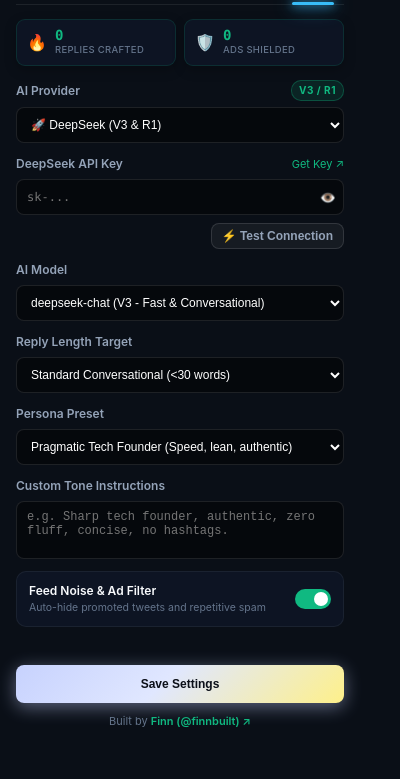
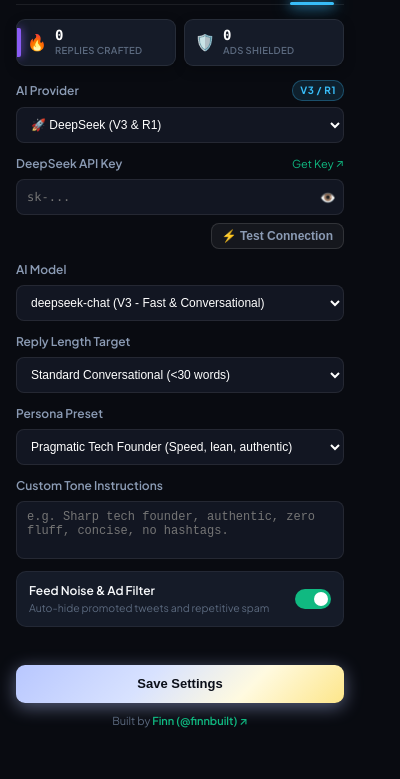
Before and after one commit to finnbuilt/pulsex, a browser extension: page extension/popup/popup.html in a window 400 px wide. Shown: the part 65-844 px from the top of the page. Drawn offline with Linux system fonts and the light colour scheme.

Commit message:
feat: apply exact cyber colors, typography, and card aesthetics from reference image

```diff
--- /dev/null
+++ b/docs/superpowers/plans/2026-10-19-cyber-palette-and-font-alignment.md
@@ -0,0 +1,125 @@
+# Exact Cyber Color & Font Alignment Implementation Plan
+
+> **For agentic workers:** REQUIRED SUB-SKILL: Use superpowers:subagent-driven-development (recommended) or superpowers:executing-plans to implement this plan task-by-task. Steps use checkbox (`- [ ]`) syntax for tracking.
+
+**Goal:** Transform the PulseX Chrome extension and landing page to use the exact colors, typography (`Plus Jakarta Sans` & `JetBrains Mono`), and futuristic cyber card components from the reference image (`Dappback` showcase).
+
+**Architecture:**
+1. Import and apply modern geometric typography (`Plus Jakarta Sans` for UI, `JetBrains Mono` for code/numbers).
+2. Unify the cyber color system: Deep matte obsidian navy (`#090b11`, `#0f131d`), beveled container surfaces (`#151b28`, `#121622`), electric cyan glow notches (`#38bdf8`), glowing violet vertical accent lines (`#8b5cf6`), and the signature pastel iridescent gradient (`linear-gradient(135deg, #b8c7ff 0%, #d8e2ff 40%, #fffae0 70%, #fde68a 100%)`).
+3. Apply this coherent design system across the Landing Page (`docs/index.html`), Extension Popup (`extension/popup/`), and In-Timeline Shadow DOM (`extension/content/shadow-templates.js`).
+
+**Tech Stack:** HTML5, CSS3 Custom Properties, Vanilla JavaScript (Chrome MV3), Node.js Test Runner.
+
+## Global Constraints
+
+- Manifest V3 compliance with zero external runtime scripts in content scripts.
+- Shadow DOM isolation preserved for all injected Twitter in-timeline components.
+- Zero breaking changes to existing multi-provider BYOK logic.
+- All 55 automated unit tests must continue to pass cleanly (`npm test`).
+
+---
+
+### Task 1: Unify Typography & Color Tokens in Landing Page (`docs/index.html`)
+
+**Files:**
+- Modify: `docs/index.html`
+
+**Interfaces:**
+- Consumes: Google Fonts (`Plus Jakarta Sans` weights 400, 500, 600, 700, 800, 900; `JetBrains Mono` weights 400, 600, 700).
+- Produces: Updated CSS root variables (`--bg-base: #080b12`, `--bg-surface: #0f131d`, `--bg-card: #151b28`, `--cyan-neon: #38bdf8`, `--violet-neon: #8b5cf6`, `--iridescent-activate: linear-gradient(...)`).
+
+- [x] **Step 1: Add Google Font link tag in `<head>`**
+  Add `https://fonts.googleapis.com/css2?family=Plus+Jakarta+Sans:wght@400;500;600;700;800;900&family=JetBrains+Mono:wght@400;600;700&display=swap` to `docs/index.html`.
+
+- [x] **Step 2: Update CSS `:root` variables and typography rules**
+  Set `font-family: 'Plus Jakarta Sans', -apple-system, sans-serif;` on `body` and update color tokens to match the reference image.
+
+- [x] **Step 3: Update Cyber Showcase modal styling**
+  Ensure the central modal, target profile card, electric cyan notch, violet left bar, floating social capsule, and iridescent button have exact pixel dimensions, glows, and colors from the reference image.
+
+- [x] **Step 4: Verify visually and validate links**
+  Ensure the page renders cleanly and interactive angle switching and email download flows work.
+
+---
+
+### Task 2: Align Extension Popup Styling (`extension/popup/`)
+
+**Files:**
+- Modify: `extension/popup/popup.html`
+- Modify: `extension/popup/popup.css`
+
+**Interfaces:**
+- Consumes: `Plus Jakarta Sans` font, cyber color tokens.
+- Produces: Popup styled with exact reference card borders, cyan glow tab, violet accent strips, and iridescent Save button.
+
+- [x] **Step 1: Add Google Font link to `extension/popup/popup.html`**
+  Add font preconnect and stylesheet link for `Plus Jakarta Sans` in `popup.html`.
+
+- [x] **Step 2: Update `extension/popup/popup.css` root variables & card rules**
+  Update `--bg-base` to `#0d121c`, `--bg-card` to `#151b28`, header notch to `#38bdf8` glow, and `.px-btn-primary` to the iridescent gradient button.
+
+- [x] **Step 3: Add left-edge violet accent bar to main settings container or stat cards**
+  Add the vertical accent line (`#8b5cf6`) to `.px-stat-card` or the active form card.
+
+---
+
+### Task 3: Align In-Timeline & Copilot Shadow DOM Styles (`extension/content/shadow-templates.js`)
+
+**Files:**
+- Modify: `extension/content/shadow-templates.js`
+- Test: `tests/templates.test.js`
+
+**Interfaces:**
+- Consumes: `getShadowStyles()` in `shadow-templates.js`.
+- Produces: Shadow DOM CSS containing the reference cyber colors (deep obsidian navy, electric cyan, violet accent, iridescent insert button).
+
+- [x] **Step 1: Update `getShadowStyles()` color tokens**
+  Update `getShadowStyles()` CSS variables:
+  `--px-bg: #0d121c`, `--px-surface: #151b28`, `--px-border: rgba(255, 255, 255, 0.08)`, `--px-cyan: #38bdf8`, `--px-violet: #8b5cf6`.
+
+- [x] **Step 2: Style the Insert/Action button with the iridescent gradient**
+  Update `.px-insert-btn` in `shadow-templates.js` to use the pastel iridescent gradient with bold dark text.
+
+- [x] **Step 3: Run automated tests to verify template tests pass**
+  Run: `npm test`
+  Expected: PASS (all 55 tests passing).
+
+---
+
+### Task 4: Re-Package Extension & Update Release Artifacts
+
+**Files:**
+- Modify: `pulsex-cws.zip`
+- Modify: `docs/pulsex-cws.zip`
+- Modify: `context/progress-tracker.md`
+
+- [x] **Step 1: Execute package script**
+  Run: `npm run package:cws`
+  Expected: Generated `pulsex-cws.zip`.
+
+- [x] **Step 2: Copy to `docs/pulsex-cws.zip`**
+  Ensure the static site has the updated archive.
+
+- [x] **Step 3: Update `context/progress-tracker.md`**
+  Record Unit 24 with the exact cyber color and font alignment.
+
+- [x] **Step 4: Run test suite**
+  Run: `npm test`
+  Expected: 55/55 tests passing.
+
+---
+
+### Task 5: Commit & Push to GitHub
+
+**Files:**
+- Git repository `main` branch.
+
+- [ ] **Step 1: Stage and commit changes**
+  `git commit -m "feat: apply exact cyber colors, typography, and card aesthetics from reference image"`
+
+- [ ] **Step 2: Push to GitHub remote**
+  Push to `https://github.com/finnbuilt/pulsex.git` as `finnbuilt`.
+
+- [ ] **Step 3: Verify live deployment & contributors API**
+  Confirm GitHub Pages HTTP 200 and contributor count = 1.
--- a/extension/popup/popup.css
+++ b/extension/popup/popup.css
@@ -1,16 +1,25 @@
 /* Obsidian Emerald Cyber Glass Popup Styling */
 
 :root {
-  --bg-base: #0a0f17;
-  --bg-card: rgba(15, 23, 42, 0.7);
-  --border-color: rgba(16, 185, 129, 0.22);
-  --border-focus: #10b981;
+  --bg-base: #090b11;
+  --bg-surface: #0f131d;
+  --bg-card: #151b28;
+  --bg-card-beveled: #121622;
+  --border-color: rgba(255, 255, 255, 0.08);
+  --border-focus: #38bdf8;
+  --border-cyber: rgba(56, 189, 248, 0.25);
+  --cyan-neon: #38bdf8;
+  --cyan-glow: rgba(56, 189, 248, 0.4);
+  --violet-neon: #8b5cf6;
+  --violet-glow: rgba(139, 92, 246, 0.4);
   --emerald-primary: #10b981;
   --emerald-glow: rgba(16, 185, 129, 0.35);
-  --cyan-accent: #06b6d4;
   --text-primary: #f8fafc;
-  --text-secondary: #94a3b8;
-  --text-muted: #64748b;
+  --text-secondary: #8b9bb4;
+  --text-muted: #5b697e;
+  --font-sans: 'Plus Jakarta Sans', -apple-system, BlinkMacSystemFont, "Segoe UI", Roboto, sans-serif;
+  --font-mono: 'JetBrains Mono', ui-monospace, SFMono-Regular, Menlo, Monaco, Consolas, monospace;
+  --iridescent-gradient: linear-gradient(135deg, #b8c7ff 0%, #d8e2ff 40%, #fffae0 70%, #fde68a 100%);
   --danger: #ef4444;
 }
 
@@ -24,7 +33,7 @@
   width: 360px;
   background-color: var(--bg-base);
   color: var(--text-primary);
-  font-family: -apple-system, BlinkMacSystemFont, "Segoe UI", Roboto, Helvetica, Arial, sans-serif;
+  font-family: var(--font-sans);
   font-size: 13px;
   line-height: 1.5;
   user-select: none;
@@ -52,10 +61,10 @@
   position: absolute;
   bottom: -1px;
   right: 10px;
-  width: 42px;
-  height: 2.5px;
-  background: #38bdf8;
-  box-shadow: 0 0 10px #38bdf8, 0 0 20px #38bdf8;
+  width: 44px;
+  height: 3px;
+  background: var(--cyan-neon);
+  box-shadow: 0 0 12px var(--cyan-neon), 0 0 20px var(--cyan-neon);
   border-radius: 2px;
 }
 
@@ -167,18 +176,18 @@
   width: 100%;
   height: 36px;
   padding: 0 10px;
-  background: rgba(0, 0, 0, 0.45);
-  border: 1px solid rgba(255, 255, 255, 0.1);
+  background: var(--bg-card-beveled);
+  border: 1px solid rgba(255, 255, 255, 0.08);
   border-radius: 8px;
   color: #fff;
   font-size: 12px;
-  font-family: ui-monospace, SFMono-Regular, Menlo, monospace;
+  font-family: var(--font-mono);
   outline: none;
   transition: border-color 0.2s, box-shadow 0.2s;
 }
 .px-input:focus {
   border-color: var(--border-focus);
-  box-shadow: 0 0 10px var(--emerald-glow);
+  box-shadow: 0 0 10px var(--cyan-glow);
 }
 
 .px-provider-badge {
@@ -187,9 +196,9 @@
   text-transform: uppercase;
   padding: 2px 7px;
   border-radius: 10px;
-  background: rgba(16, 185, 129, 0.12);
-  border: 1px solid rgba(16, 185, 129, 0.3);
-  color: var(--emerald-primary);
+  background: rgba(56, 189, 248, 0.12);
+  border: 1px solid rgba(56, 189, 248, 0.3);
+  color: var(--cyan-neon);
   letter-spacing: 0.5px;
 }
 
@@ -203,18 +212,18 @@
   width: 100%;
   height: 36px;
   padding: 0 34px 0 10px;
-  background: rgba(0, 0, 0, 0.45);
-  border: 1px solid rgba(255, 255, 255, 0.1);
+  background: var(--bg-card-beveled);
+  border: 1px solid rgba(255, 255, 255, 0.08);
   border-radius: 8px;
   color: #fff;
   font-size: 12px;
-  font-family: ui-monospace, SFMono-Regular, Menlo, monospace;
+  font-family: var(--font-mono);
   outline: none;
   transition: border-color 0.2s, box-shadow 0.2s;
 }
 .px-input-wrapper input:focus {
   border-color: var(--border-focus);
-  box-shadow: 0 0 10px var(--emerald-glow);
+  box-shadow: 0 0 10px var(--cyan-glow);
 }
 
 .px-icon-btn {
@@ -230,8 +239,8 @@
 .px-select {
   height: 36px;
   padding: 0 10px;
-  background: rgba(0, 0, 0, 0.45);
-  border: 1px solid rgba(255, 255, 255, 0.1);
+  background: var(--bg-card-beveled);
+  border: 1px solid rgba(255, 255, 255, 0.08);
   border-radius: 8px;
   color: #fff;
   font-size: 12px;
@@ -245,8 +254,8 @@
 .px-textarea {
   height: 58px;
   padding: 8px 10px;
-  background: rgba(0, 0, 0, 0.45);
-  border: 1px solid rgba(255, 255, 255, 0.1);
+  background: var(--bg-card-beveled);
+  border: 1px solid rgba(255, 255, 255, 0.08);
   border-radius: 8px;
   color: #fff;
   font-size: 12px;
@@ -255,7 +264,7 @@
 }
 .px-textarea:focus {
   border-color: var(--border-focus);
-  box-shadow: 0 0 10px var(--emerald-glow);
+  box-shadow: 0 0 10px var(--cyan-glow);
 }
 
 /* Action Row */
@@ -286,23 +295,26 @@
   color: var(--text-secondary);
 }
 .px-btn-secondary:hover {
-  background: rgba(16, 185, 129, 0.12);
-  border-color: var(--emerald-primary);
+  background: rgba(56, 189, 248, 0.12);
+  border-color: var(--cyan-neon);
   color: #fff;
 }
 
 .px-btn-primary {
   width: 100%;
   height: 38px;
-  background: linear-gradient(135deg, #c7d2fe 0%, #e0e7ff 45%, #fef08a 100%);
+  background: var(--iridescent-gradient);
   color: #0b0f19;
   border: none;
   font-weight: 800;
-  box-shadow: 0 4px 18px rgba(199, 210, 254, 0.45);
+  font-size: 13px;
+  border-radius: 9px;
+  box-shadow: 0 4px 18px rgba(184, 199, 255, 0.45);
+  transition: transform 0.18s, box-shadow 0.18s;
 }
 .px-btn-primary:hover {
   transform: translateY(-1px);
-  box-shadow: 0 6px 24px rgba(199, 210, 254, 0.65);
+  box-shadow: 0 6px 24px rgba(184, 199, 255, 0.65);
 }
 
 /* Toggle Switch */
@@ -394,9 +406,22 @@
   gap: 8px;
   padding: 8px 10px;
   background: var(--bg-card);
-  border: 1px solid rgba(16, 185, 129, 0.16);
+  border: 1px solid rgba(255, 255, 255, 0.08);
   border-radius: 9px;
   box-shadow: 0 4px 12px rgba(0, 0, 0, 0.25);
+  position: relative;
+  overflow: hidden;
+}
+.px-stat-card:first-child::before {
+  content: "";
+  position: absolute;
+  left: 0;
+  top: 18%;
+  bottom: 18%;
+  width: 3.5px;
+  background: var(--violet-neon);
+  box-shadow: 0 0 10px var(--violet-neon);
+  border-radius: 0 2px 2px 0;
 }
 .px-stat-icon {
   font-size: 16px;
@@ -408,13 +433,13 @@
 .px-stat-val {
   font-size: 14px;
   font-weight: 800;
-  color: var(--emerald-primary);
+  color: #fff;
   line-height: 1.1;
-  font-family: ui-monospace, SFMono-Regular, Menlo, Monaco, Consolas, monospace;
+  font-family: var(--font-mono);
 }
 .px-stat-lbl {
   font-size: 9.5px;
-  font-weight: 500;
+  font-weight: 600;
   color: var(--text-muted);
   text-transform: uppercase;
   letter-spacing: 0.3px;
--- a/extension/popup/popup.html
+++ b/extension/popup/popup.html
@@ -4,6 +4,9 @@
   <meta charset="UTF-8">
   <meta name="viewport" content="width=device-width, initial-scale=1.0">
   <title>PulseX Settings</title>
+  <link rel="preconnect" href="https://fonts.googleapis.com">
+  <link rel="preconnect" href="https://fonts.gstatic.com" crossorigin>
+  <link href="https://fonts.googleapis.com/css2?family=Plus+Jakarta+Sans:wght@400;500;600;700;800;900&display=swap" rel="stylesheet">
   <link rel="stylesheet" href="popup.css">
 </head>
 <body>
```
Also changed, not shown: context/progress-tracker.md (+1 -0 lines), docs/index.html (+22 -10 lines), extension/content/shadow-templates.js (+68 -28 lines), 2 other files.
